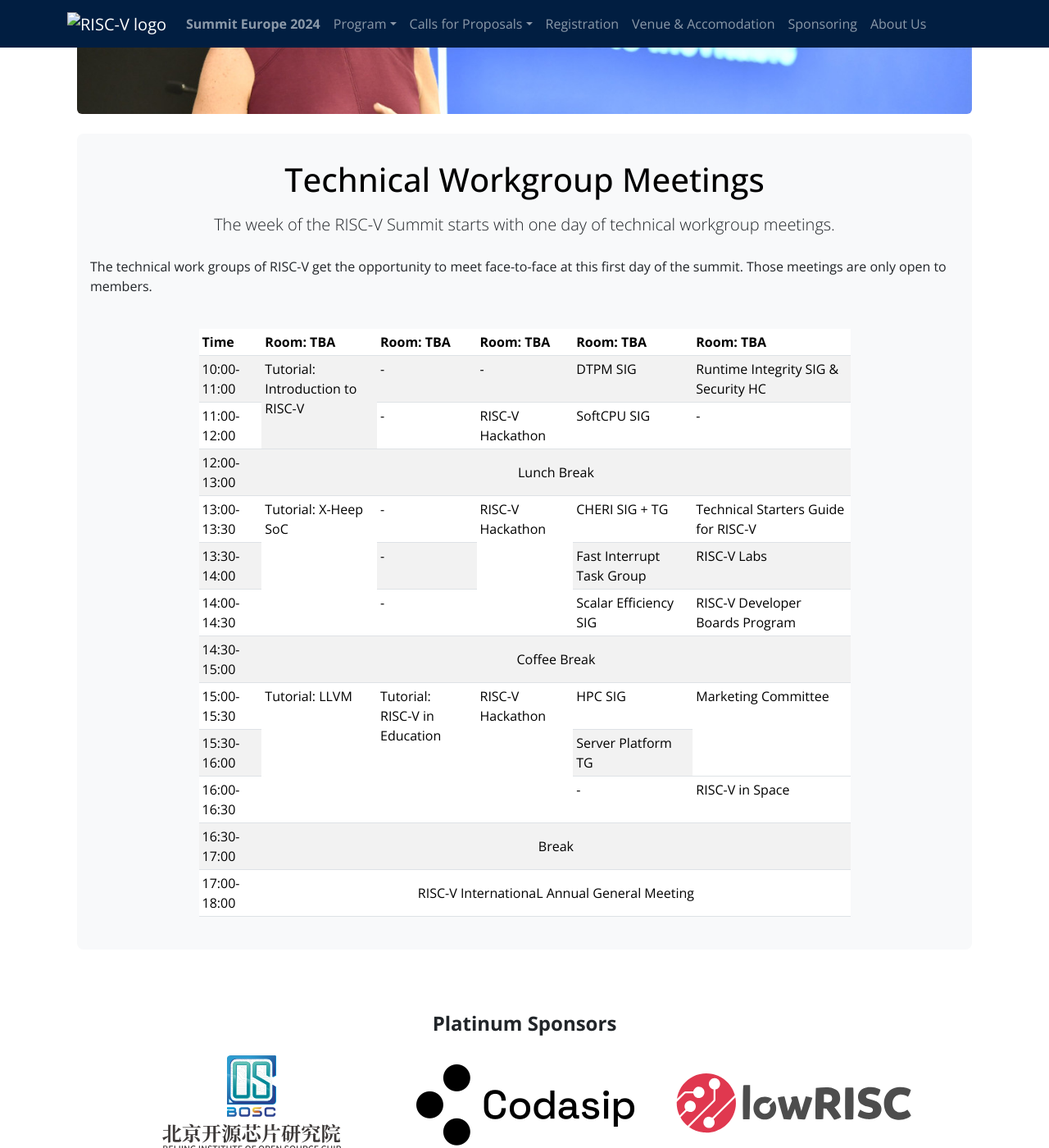
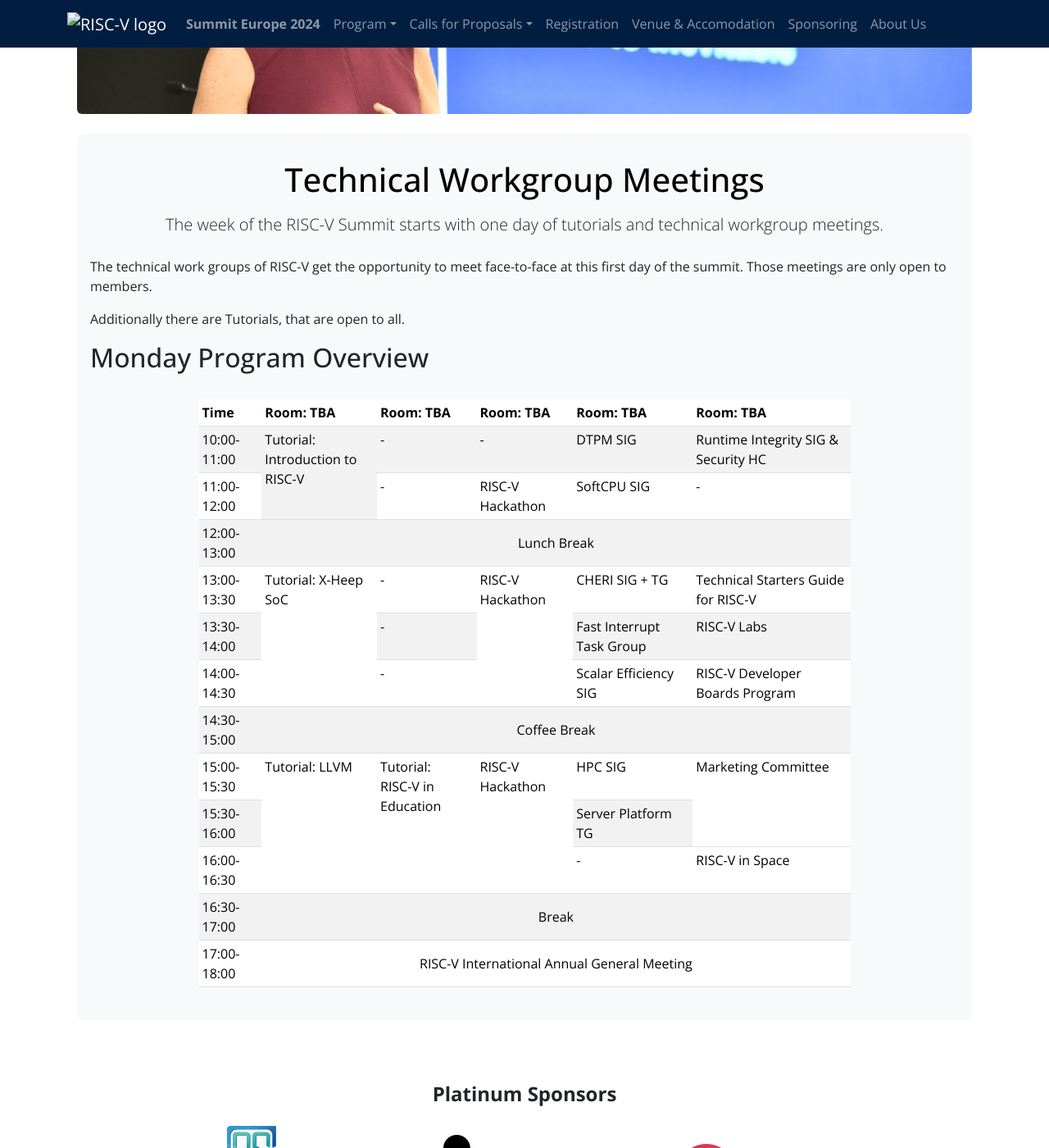
Before and after one commit to riscv-europe/summit-website-development, a Jekyll site: the page built from summit/2024/twgs.md, in a window 1280 px wide and 1400 px high, scrolled down 275 px. Shown: the whole window at 82% size. Built offline with Jekyll 4.4.1, drawn with Linux system fonts in a browser that asks for light colours.

Commit message:
Update twgs.md
Typos on Monday page

```diff
--- a/summit/2024/twgs.md
+++ b/summit/2024/twgs.md
@@ -9,11 +9,15 @@
 
 {% include jumboboxstart.html
     title = "Technical Workgroup Meetings"
-    lead = "The week of the RISC-V Summit starts with one day of technical workgroup meetings."
+    lead = "The week of the RISC-V Summit starts with one day of tutorials and technical workgroup meetings."
 %}
 
 The technical work groups of RISC-V get the opportunity to meet face-to-face at
 this first day of the summit. Those meetings are only open to members.
+
+Additionally there are Tutorials, that are open to all.
+
+## Monday Program Overview
 
 <div class="d-flex justify-content-center">
 <table class="my-4 table table-striped table-sm" style="width: 75%">
@@ -94,7 +98,7 @@
     </tr>
        <tr>
       <td>17:00-18:00</td>
-     <td colspan="5" style="text-align: center; vertical-align: middle;"> RISC-V InternationaL Annual General Meeting</td>
+     <td colspan="5" style="text-align: center; vertical-align: middle;"> RISC-V International Annual General Meeting</td>
     </tr>
   </tbody>
 </table>
```
